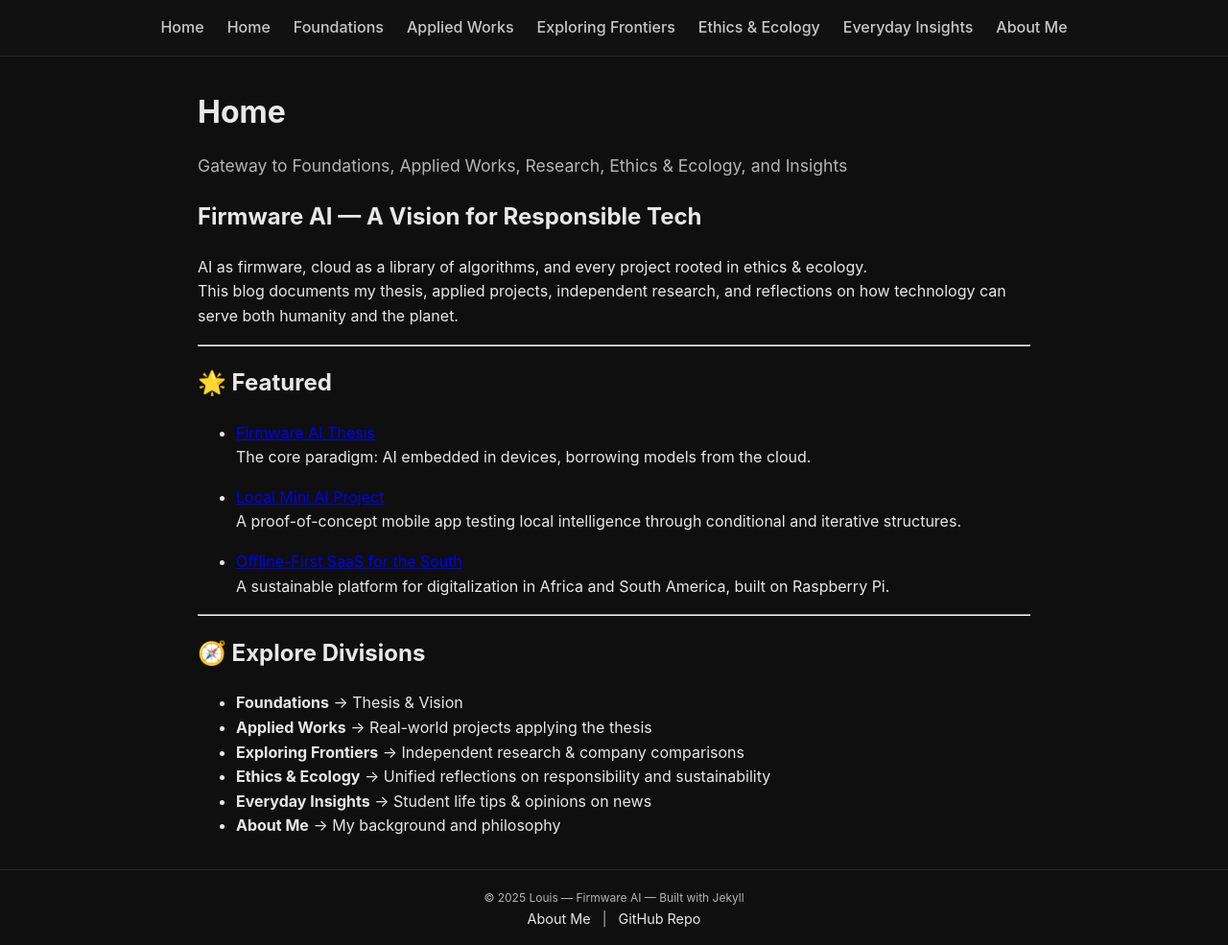
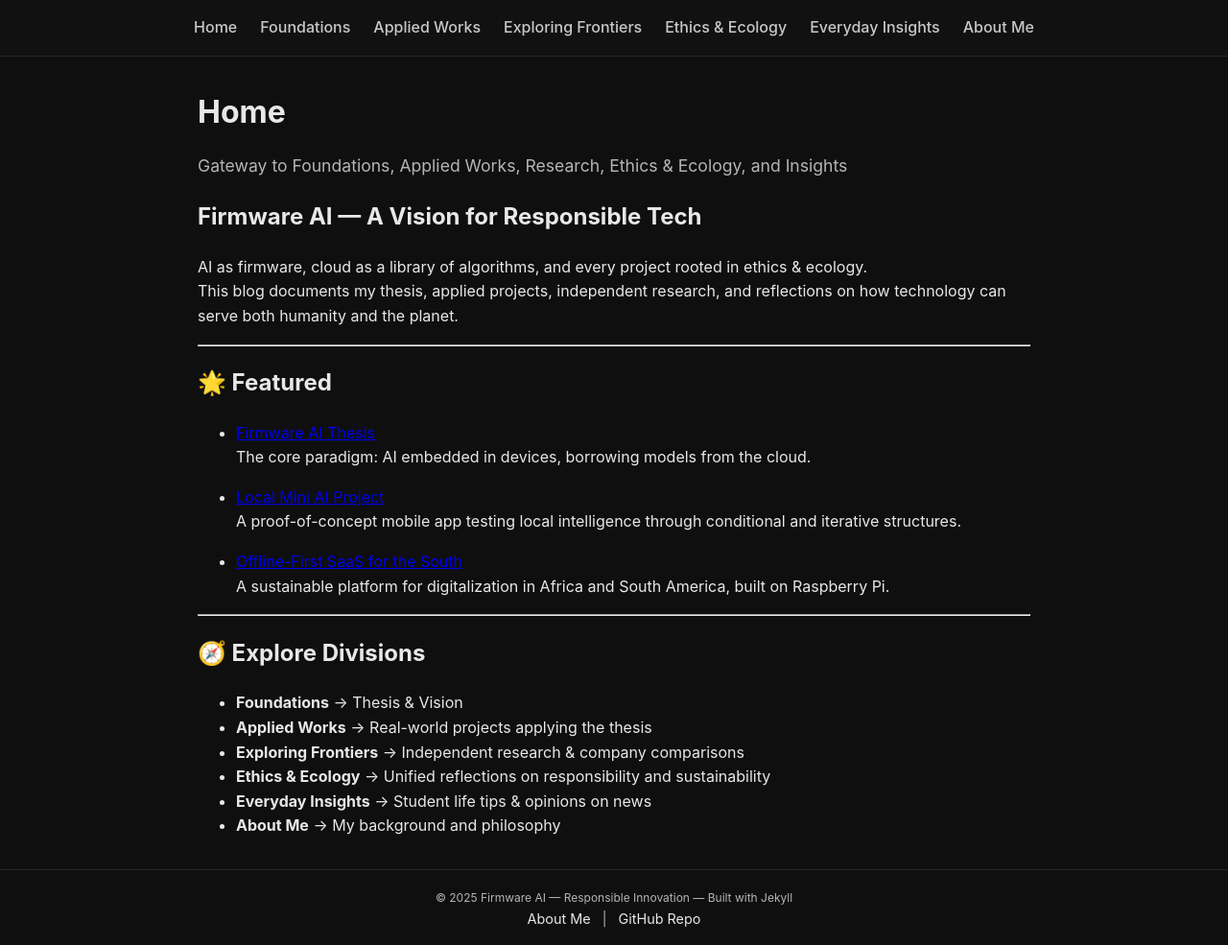
Before and after one commit to louisnathanessomba/louis-blog, a Jekyll site: the page built from index.md, in a window 1280 px wide. Shown: the whole page at 96% size. Built offline with Jekyll 4.4.1, drawn with Linux system fonts in a browser that asks for light colours; part of the change alters nothing that is shown.

Commit message:
Update _config.yml

```diff
--- a/_config.yml
+++ b/_config.yml
@@ -1,46 +1,248 @@
-title: Louis — Firmware AI
-description: A minimalist, research-driven blog on device intelligence, ethics, and sustainable tech.
-baseurl: "" # leave empty for project pages unless using a custom domain
-url: "https://louisnathanessomba.github.io"
+# Site identity
+title: "Firmware AI — Responsible Innovation"
+description: "A living lab notebook and public journal: thesis, applied projects, research, ethics & ecology, and everyday insights."
+url: "https://louisnathanessomba.github.io"   # e.g., https://louisolingablog.github.io
+baseurl: "/louis-blog"                               # e.g., "/blog" if hosted in a subpath
+lang: "en"
+timezone: "Africa/Douala"
 
-theme: minima # temporary; we'll override layouts and CSS
+# Author and social
+author:
+  name: "Louis Nathan Essomba"
+  email: "louisnathanessomba@gmail.com"
+  github: "louisnathanessomba.github.io"
+  linkedin: "your-linkedin"
+  location: "Yaoundé, Cameroon"
+github_username: "louisnathanessomba"
+repository: "louisnathanessomba"
 
+# Build settings
 markdown: kramdown
+highlighter: rouge
+kramdown:
+  input: GFM
+  hard_wrap: false
+  toc_levels: 2..4
+  syntax_highlighter_opts:
+    blockline_numbers: false
+
 permalink: /:categories/:title/
+paginate: 10
+paginate_path: "/page:num"
 
+# Theme variables (hooked into CSS)
+theme:
+  colors:
+    bg: "#0f0f10"
+    fg: "#e8e8e8"
+    muted: "#b5b5b5"
+    accent: "#606060"
+    border: "#262626"
+  fonts:
+    body: "Inter, Roboto, system-ui, -apple-system, Segoe UI, Helvetica, Arial, sans-serif"
+  layout:
+    max_width: 900
+
+# Navigation (consumed by _includes/nav.html)
+nav:
+  - name: "Foundations"
+    url: "/Foundations/"
+  - name: "Applied Works"
+    url: "/Applied-Works/"
+  - name: "Exploring Frontiers"
+    url: "/Exploring-Frontiers/"
+  - name: "Ethics & Ecology"
+    url: "/Ethics-&-Ecology/"
+  - name: "Everyday Insights"
+    url: "/Everyday-Insights/"
+  - name: "About Me"
+    url: "/About-Me/"
+
+# Collections (each division as a collection for clean URLs and breadcrumbs)
 collections:
   foundations:
     output: true
     permalink: /Foundations/:name/
-  applied_works:
+  applied-works:
     output: true
     permalink: /Applied-Works/:name/
-  exploring_frontiers:
+  exploring-frontiers:
     output: true
     permalink: /Exploring-Frontiers/:name/
-  everyday_insights:
+  ethics-ecology:
+    output: true
+    permalink: /Ethics-&-Ecology/:name/
+  everyday-insights:
     output: true
     permalink: /Everyday-Insights/:name/
+  about-me:
+    output: true
+    permalink: /About-Me/:name/
 
+# Defaults (auto-apply layouts, categories, and metadata per collection)
 defaults:
+  # Global default for regular pages
   - scope:
       path: ""
+      type: "pages"
     values:
       layout: default
 
-# Navigation (we'll render this in _includes/nav.html)
-nav:
-  - name: Home
-    url: /
-  - name: Foundations
-    url: /Foundations/
-  - name: Applied Works
-    url: /Applied-Works/
-  - name: Exploring Frontiers
-    url: /Exploring-Frontiers/
-  - name: Ethics & Ecology
-    url: /Ethics-and-Ecology/
-  - name: Everyday Insights
-    url: /Everyday-Insights/
-  - name: About Me
-    url: /About-Me/
+  # Landing pages (section layout)
+  - scope:
+      path: "pages/foundations"
+    values:
+      layout: section
+      categories: ["foundations"]
+  - scope:
+      path: "pages/applied-works"
+    values:
+      layout: section
+      categories: ["applied-works"]
+  - scope:
+      path: "pages/exploring-frontiers"
+    values:
+      layout: section
+      categories: ["exploring-frontiers"]
+  - scope:
+      path: "pages/ethics-ecology"
+    values:
+      layout: section
+      categories: ["ethics-ecology"]
+  - scope:
+      path: "pages/everyday-insights"
+    values:
+      layout: section
+      categories: ["everyday-insights"]
+  - scope:
+      path: "pages/about-me"
+    values:
+      layout: section
+      categories: ["about-me"]
+
+  # Documents in collections (post layout + category)
+  - scope:
+      path: ""
+      type: "foundations"
+    values:
+      layout: post
+      categories: ["foundations"]
+  - scope:
+      path: ""
+      type: "applied-works"
+    values:
+      layout: post
+      categories: ["applied-works"]
+  - scope:
+      path: ""
+      type: "exploring-frontiers"
+    values:
+      layout: post
+      categories: ["exploring-frontiers"]
+  - scope:
+      path: ""
+      type: "ethics-ecology"
+    values:
+      layout: post
+      categories: ["ethics-ecology"]
+  - scope:
+      path: ""
+      type: "everyday-insights"
+    values:
+      layout: post
+      categories: ["everyday-insights"]
+  - scope:
+      path: ""
+      type: "about-me"
+    values:
+      layout: post
+      categories: ["about-me"]
+
+# Plugins (SEO, feeds, sitemap, archives, pagination)
+plugins:
+  - jekyll-seo-tag
+  - jekyll-sitemap
+  - jekyll-feed
+  - jekyll-archives
+  - jekyll-paginate
+
+# Archives config (generate /tags/ and /categories/ index pages)
+jekyll_archives:
+  enabled:
+    - categories
+    - tags
+  layouts:
+    category: archive
+    tag: archive
+  permalinks:
+    category: /categories/:name/
+    tag: /tags/:name/
+
+# RSS/Atom feed
+feed:
+  path: atom.xml
+
+# SEO config (jekyll-seo-tag)
+seo:
+  type: "Website"
+  twitter:
+    username: "your-twitter"
+  facebook:
+    publisher: "your-facebook"
+logo: "/assets/images/logo.png"
+
+# Sass/CSS
+sass:
+  sass_dir: assets/css
+  style: compressed
+
+# Static files
+exclude:
+  - README.md
+  - _templates/
+  - node_modules/
+  - package.json
+  - package-lock.json
+  - vendor/
+  - scripts/
+  - .gitignore
+  - .DS_Store
+
+include:
+  - pages/
+
+# Collections ordering (optional: manual or date-based)
+collections_dir: "_collections"
+# If you prefer documents inside _foundations/, _applied-works/, etc., omit collections_dir and create those folders at root:
+# _foundations/, _applied-works/, _exploring-frontiers/, _ethics-ecology/, _everyday-insights/, _about-me/
+
+# Pagination targets (home/index pagination)
+paginate_collections: true
+
+# Defaults for posts in _posts (optional, if you keep a general blog feed)
+# You can mix general posts with division docs
+posts:
+  sort_by: "date"
+  sort_order: "descending"
+
+# Custom site variables (handy in includes/layouts)
+site_links:
+  home: "/"
+  foundations: "/Foundations/"
+  applied_works: "/Applied-Works/"
+  exploring_frontiers: "/Exploring-Frontiers/"
+  ethics_ecology: "/Ethics-&-Ecology/"
+  everyday_insights: "/Everyday-Insights/"
+  about_me: "/About-Me/"
+
+# Security / safe mode (GitHub Pages auto-enforces a subset; for local builds)
+# safe: true
+
+# Collections sorting (by date or weight front matter)
+order:
+  foundations: "date"
+  applied-works: "date"
+  exploring-frontiers: "date"
+  ethics-ecology: "date"
+  everyday-insights: "date"
+  about-me: "date"
```
